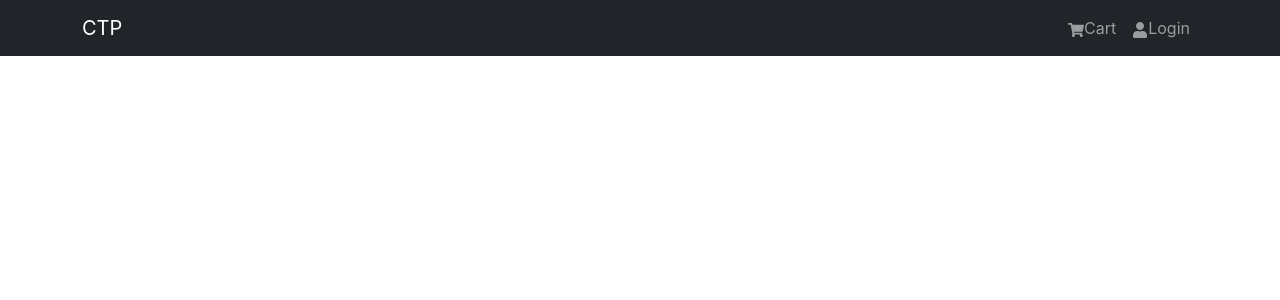
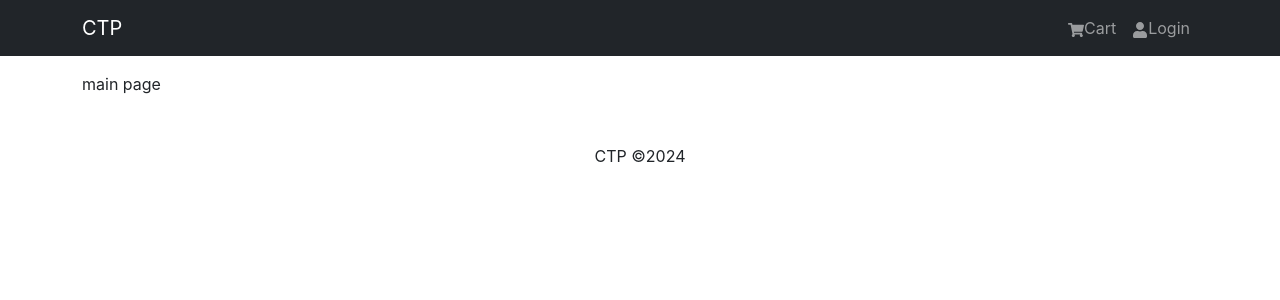
Before and after one commit to ctp217/e2024, a React (Create React App) app in the folder frontend/: page / in a window 1280 px wide. Shown: the top 300 px of the page. Built offline with nearby package versions, Linux system fonts and the light colour scheme.

Commit message:
3-Footer

```diff
--- a/frontend/src/App.js
+++ b/frontend/src/App.js
@@ -5,6 +5,7 @@
 import { Container } from 'react-bootstrap';
 
 import Header from './components/Header';
+import Footer from './components/Footer';
 
 
 function App() {
@@ -12,12 +13,12 @@ function App() {
     <>
 
       <Header />
-
+     <main className='py-3'>
         <Container>
-
+        <p>main page</p>
         </Container>
-
-
+        </main>
+   <Footer/>
     </>
   );
 };
--- /dev/null
+++ b/frontend/src/components/Footer.js
@@ -0,0 +1,24 @@
+import { Container,Col,Row } from 'react-bootstrap'
+
+import React from 'react'
+
+const Footer = () => {
+
+const CurrentYear= new Date().getFullYear();
+
+  return (
+    <footer>
+    <Container>
+    <Row>
+    <Col className='text-center py-3'>
+    <p>CTP &copy;{CurrentYear}</p>
+    </Col>
+    </Row>
+
+    </Container>
+
+    </footer>
+  )
+}
+
+export default Footer
```
